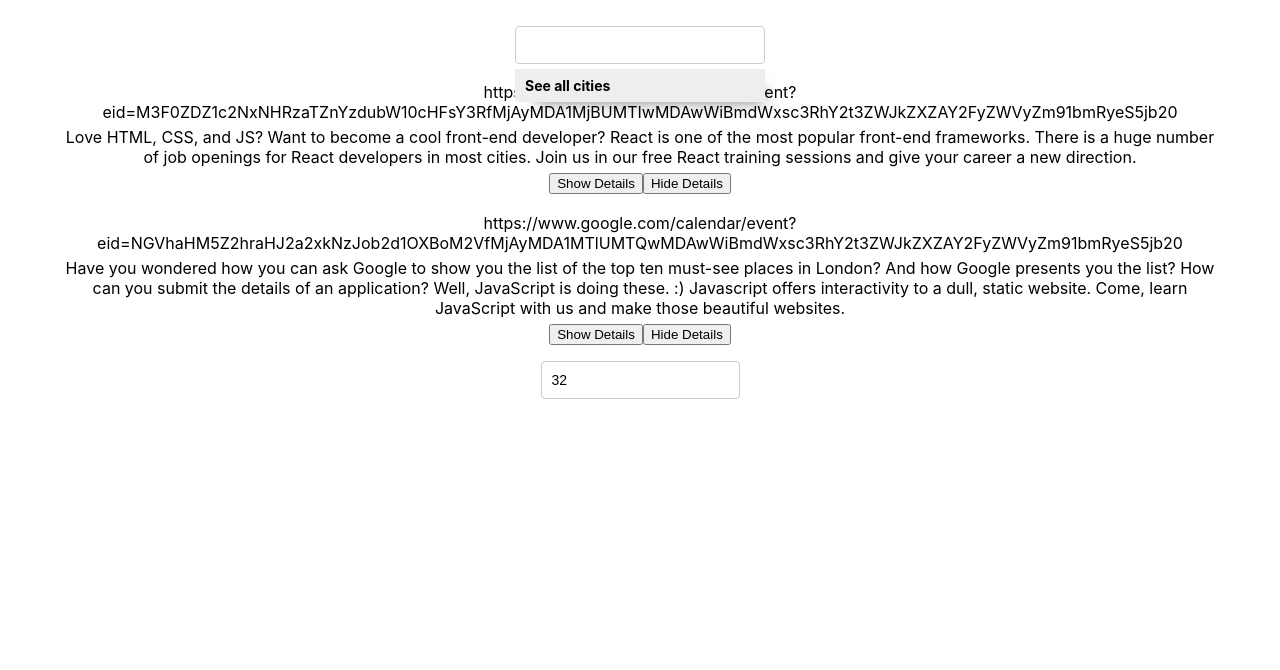
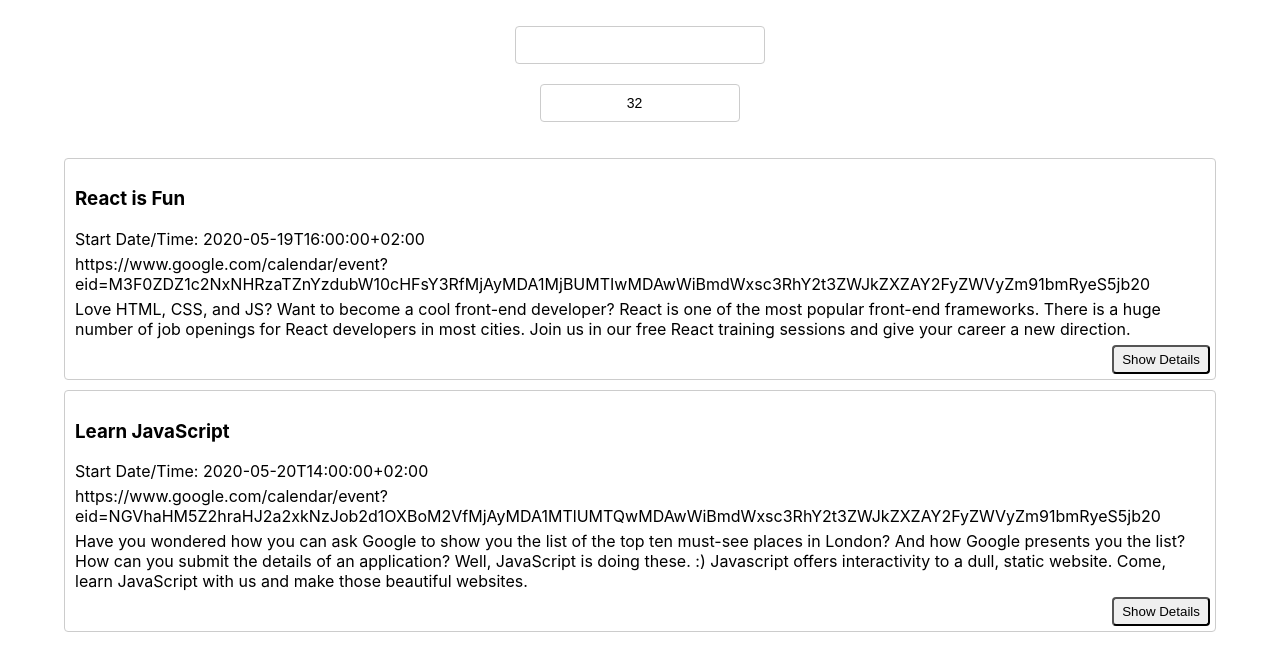
Before and after one commit to PTN6389/meet, a React (Create React App) app: page / in a window 1280 px wide. Shown: the top 670 px of the page. Built offline with nearby package versions, Linux system fonts and the light colour scheme.

Commit message:
add unit tests to citysearch component

```diff
--- a/src/App.js
+++ b/src/App.js
@@ -38,8 +38,8 @@ class App extends Component {
     return (
     <div className="App">
       <CitySearch locations={this.state.locations} updateEvents={this.updateEvents} />
+      <NumberOfEvents />
       <EventList events={this.state.events}/>
-      <NumberOfEvents />
 
     </div>
   );
--- a/src/CitySearch.js
+++ b/src/CitySearch.js
@@ -3,7 +3,8 @@ import React, { Component } from 'react';
 class CitySearch extends Component {
     state = {
         query: '',
-        suggestions: []
+        suggestions: [],
+        showSuggestions: undefined
     }
 
     handleInputChanged = (event) => {
@@ -19,7 +20,8 @@ class CitySearch extends Component {
 
     handleItemClicked = (suggestion) => {
         this.setState({
-            query: suggestion
+            query: suggestion,
+            showSuggestions: false
         });
 
         this.props.updateEvents(suggestion);
@@ -31,8 +33,9 @@ class CitySearch extends Component {
                 <input type="text" className="city"
                     value={this.state.query}
                     onChange={this.handleInputChanged}
+                    onFocus={() => { this.setState({ showSuggestions: true}) }}
                 />
-                <ul className="suggestions">
+                <ul className="suggestions" style={this.state.showSuggestions ? {}: {display: 'none'}}>
                     {this.state.suggestions.map((suggestion) => (
                         <li key={suggestion}
                             onClick={() => this.handleItemClicked(suggestion)}
--- a/src/Event.js
+++ b/src/Event.js
@@ -21,14 +21,14 @@ class Event extends Component {
         const { event } = this.props;
 
         return (
-           <div>
-                <h3 className="summary"></h3>
-                <p className="date"></p>
+           <div className="event">
+                <h3 className="summary">{event.summary}</h3>
+                <p className="date">Start Date/Time: {event.start.dateTime}</p>
                 <p className="link">{event.htmlLink}</p>
                 <p className="description">{event.description}</p>
-                <button className="showDetails"
+                <button className="showDetails details-btn"
                        onClick={() => this.handleShowDetails()} >Show Details</button>
-                <button className="hideDetails"
+                <button className="hideDetails details-btn display-none"
                        onClick={() => this.handleHideDetails()} >Hide Details</button>
             </div>
         );
--- a/src/NumberOfEvents.js
+++ b/src/NumberOfEvents.js
@@ -13,7 +13,7 @@ class NumberOfEvents extends Component {
     render() {
         return (
             <div>
-                <input type="number" className="numberDisplayed"
+                <input type="number" className="numberDisplayed numberOfEvents"
                         value={this.state.numberDisplayed}
                         onChange={this.handleInputChanged}></input>
             </div>
```
Also changed, not shown: 1 other file (tests, documents, lock files or other folders).
